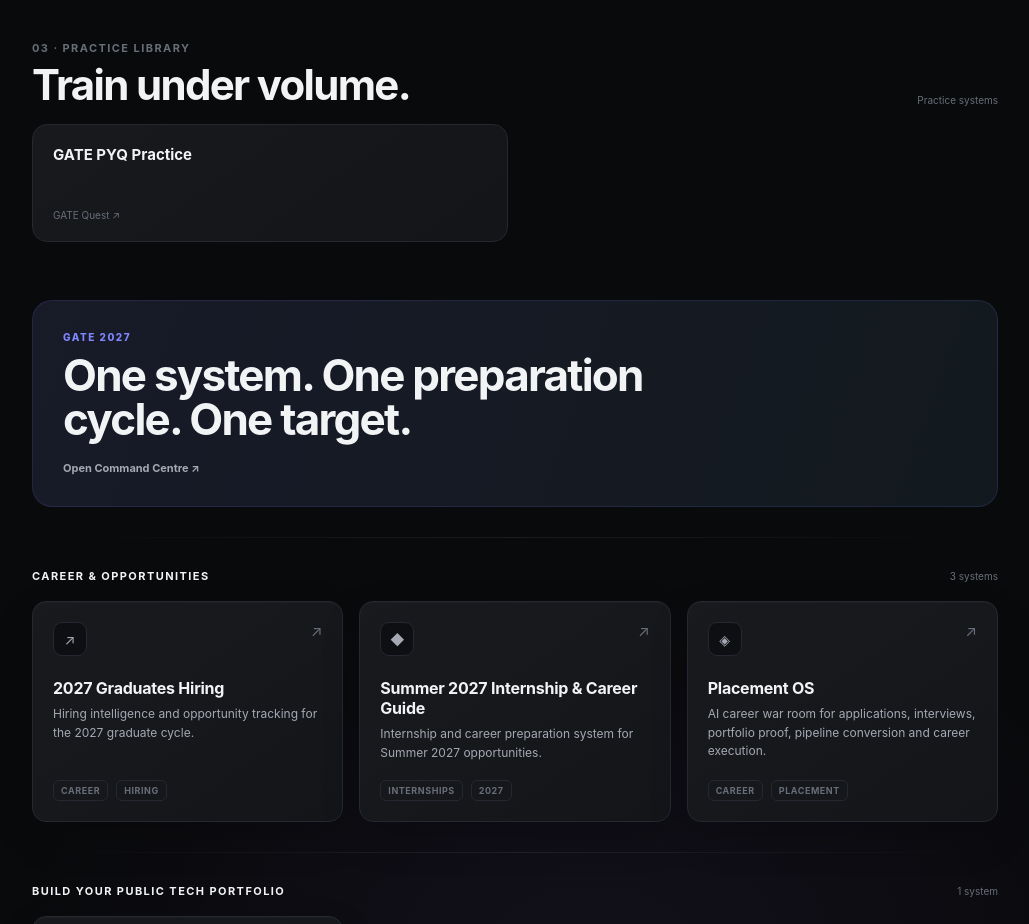
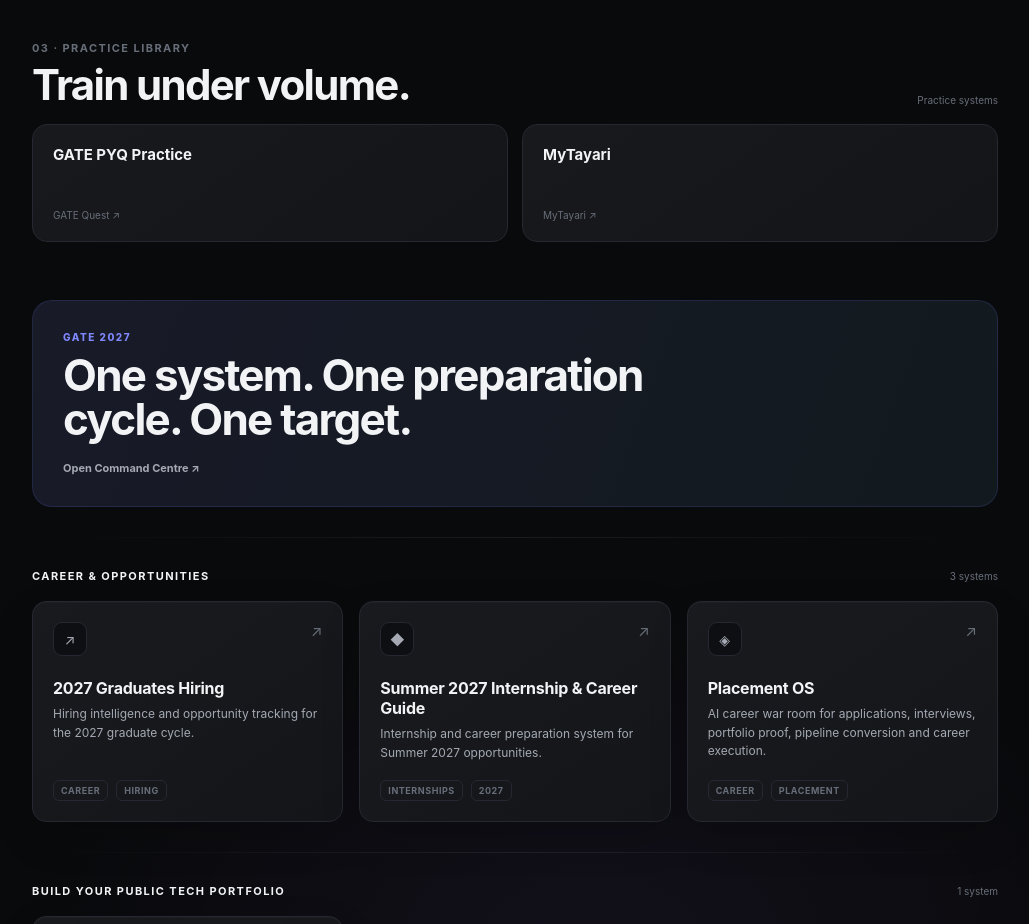
Before and after one commit to sapath-ai/PERSONAL-OS, a plain HTML site: page index.html in a window 1280 px wide. Shown: the part 3460-4384 px from the top of the page, without its empty margins (240-1269 px from the left). Drawn offline with Linux system fonts and the light colour scheme.

Commit message:
Add MyTayari to GATE practice library

```diff
--- a/index.html
+++ b/index.html
@@ -2291,6 +2291,16 @@ body {
                             <span>GATE Quest ↗</span>
                         </a>
 
+                        <a
+                            href="https://www.mytayari.com/"
+                            target="_blank"
+                            rel="noopener noreferrer"
+                            data-search="mytayari gate preparation practice questions"
+                        >
+                            <span>MyTayari</span>
+                            <span>MyTayari ↗</span>
+                        </a>
+
                     </div>
 
                 </div>
```
